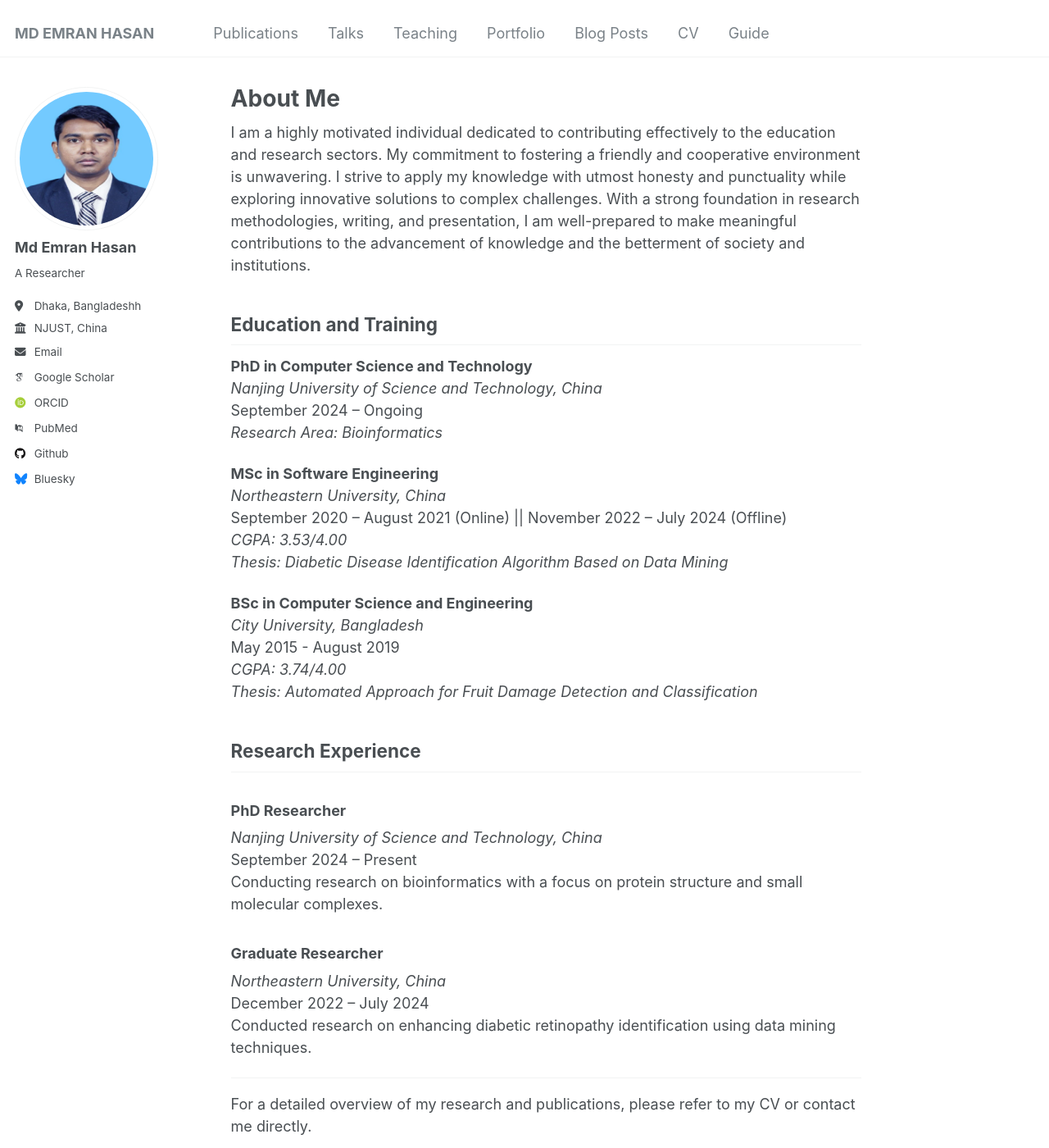
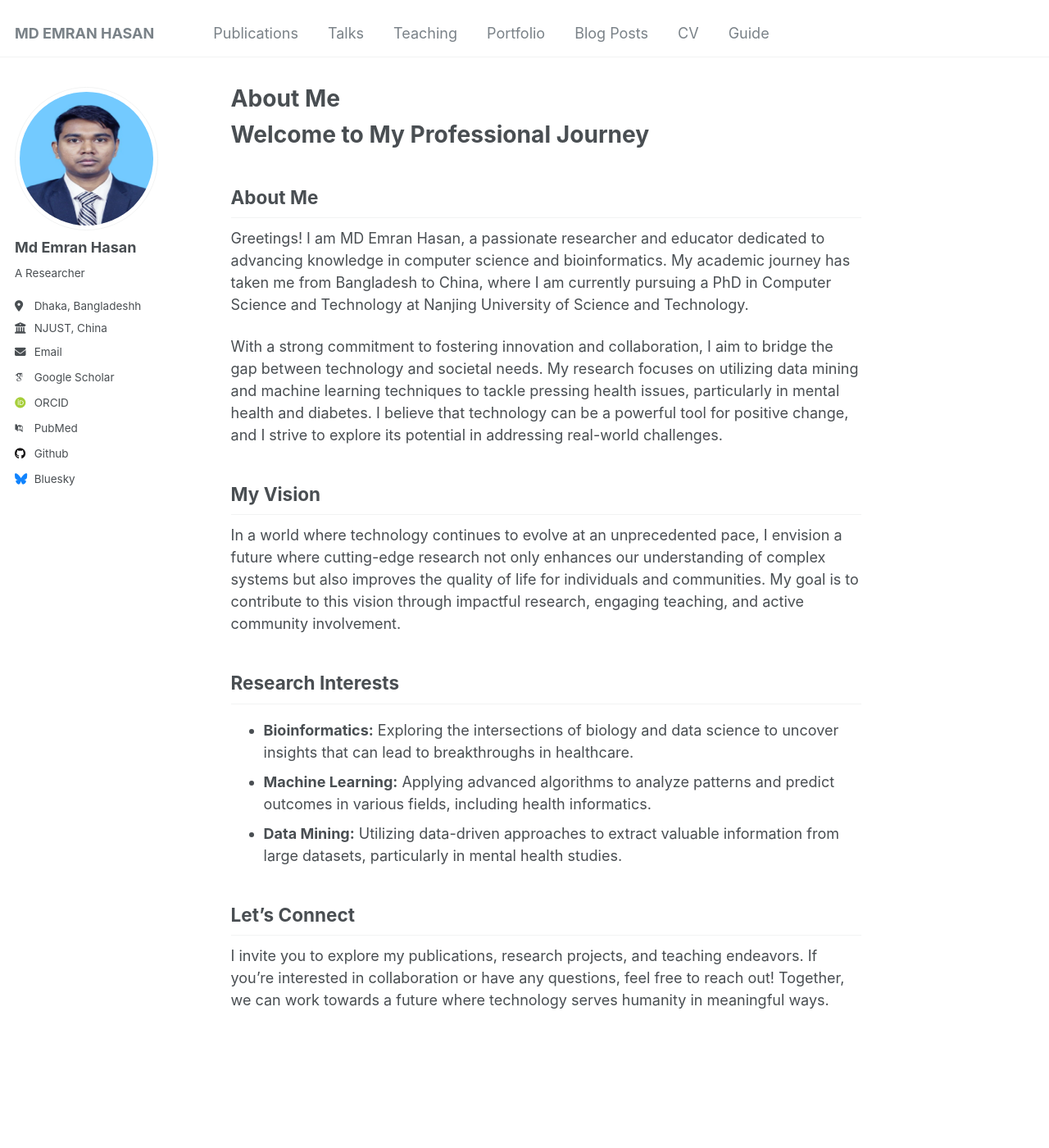
Before and after one commit to emrancub/emrancub.github.io, a Jekyll site: the page built from _pages/about.md, in a window 1280 px wide and 1400 px high. Shown: the whole window at 82% size. Built offline with Jekyll 4.4.1, drawn with Linux system fonts in a browser that asks for light colours; some web fonts are replaced.

Commit message:
about added

```diff
--- a/_pages/about.md
+++ b/_pages/about.md
@@ -7,39 +7,24 @@ redirect_from:
   - /about.html
 ---
 
-I am a highly motivated individual dedicated to contributing effectively to the education and research sectors. My commitment to fostering a friendly and cooperative environment is unwavering. I strive to apply my knowledge with utmost honesty and punctuality while exploring innovative solutions to complex challenges. With a strong foundation in research methodologies, writing, and presentation, I am well-prepared to make meaningful contributions to the advancement of knowledge and the betterment of society and institutions.
+# Welcome to My Professional Journey
 
-## Education and Training
+## About Me
 
-**PhD in Computer Science and Technology**
-*Nanjing University of Science and Technology, China*
-September 2024 – Ongoing
-*Research Area: Bioinformatics*
+Greetings! I am MD Emran Hasan, a passionate researcher and educator dedicated to advancing knowledge in computer science and bioinformatics. My academic journey has taken me from Bangladesh to China, where I am currently pursuing a PhD in Computer Science and Technology at Nanjing University of Science and Technology.
 
-**MSc in Software Engineering**
-*Northeastern University, China*
-September 2020 – August 2021 (Online) || November 2022 – July 2024 (Offline)
-*CGPA: 3.53/4.00*
-*Thesis: Diabetic Disease Identification Algorithm Based on Data Mining*
+With a strong commitment to fostering innovation and collaboration, I aim to bridge the gap between technology and societal needs. My research focuses on utilizing data mining and machine learning techniques to tackle pressing health issues, particularly in mental health and diabetes. I believe that technology can be a powerful tool for positive change, and I strive to explore its potential in addressing real-world challenges.
 
-**BSc in Computer Science and Engineering**
-*City University, Bangladesh*
-May 2015 - August 2019
-*CGPA: 3.74/4.00*
-*Thesis: Automated Approach for Fruit Damage Detection and Classification*
+## My Vision
 
-## Research Experience
+In a world where technology continues to evolve at an unprecedented pace, I envision a future where cutting-edge research not only enhances our understanding of complex systems but also improves the quality of life for individuals and communities. My goal is to contribute to this vision through impactful research, engaging teaching, and active community involvement.
 
-### PhD Researcher
-*Nanjing University of Science and Technology, China*
-September 2024 – Present
-Conducting research on bioinformatics with a focus on protein structure and small molecular complexes.
+## Research Interests
 
-### Graduate Researcher
-*Northeastern University, China*
-December 2022 – July 2024
-Conducted research on enhancing diabetic retinopathy identification using data mining techniques.
+- **Bioinformatics:** Exploring the intersections of biology and data science to uncover insights that can lead to breakthroughs in healthcare.
+- **Machine Learning:** Applying advanced algorithms to analyze patterns and predict outcomes in various fields, including health informatics.
+- **Data Mining:** Utilizing data-driven approaches to extract valuable information from large datasets, particularly in mental health studies.
 
----
+## Let's Connect
 
-For a detailed overview of my research and publications, please refer to my CV or contact me directly.
+I invite you to explore my publications, research projects, and teaching endeavors. If you're interested in collaboration or have any questions, feel free to reach out! Together, we can work towards a future where technology serves humanity in meaningful ways.
```
